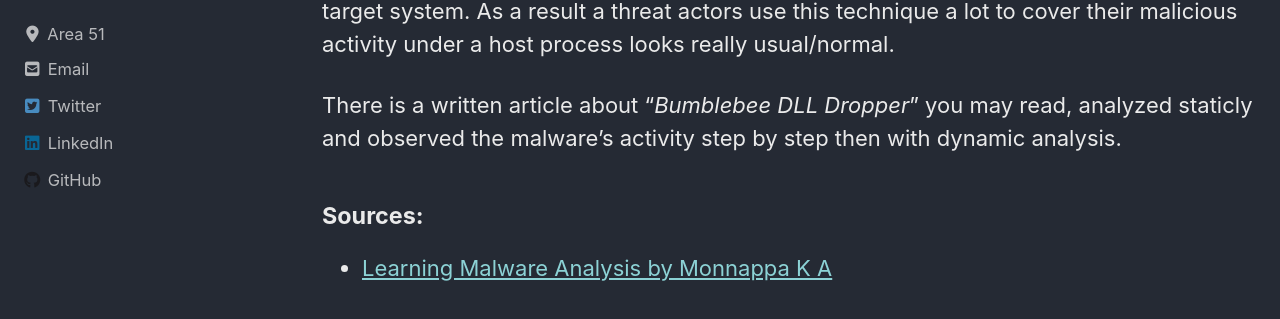
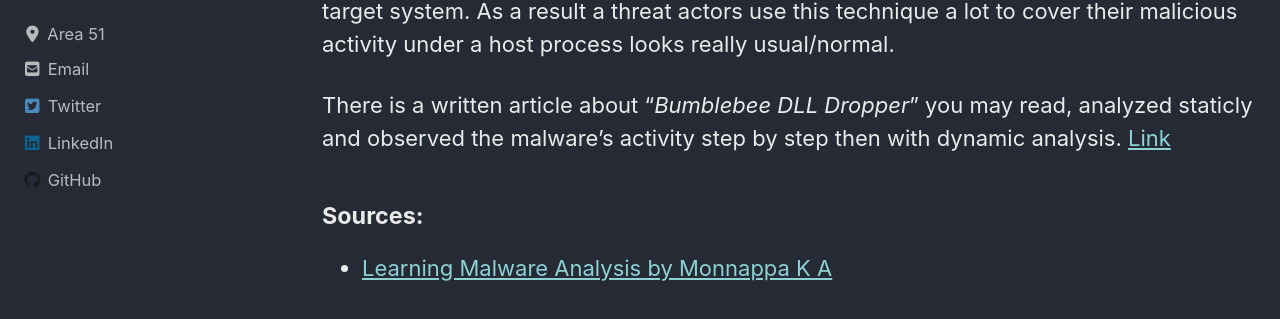
Before and after one commit to vvelitkn/vvelitkn.com, a Jekyll site: the page built from _posts/Malware-Analysis/2022-11-23-Why-attackers-particularly-use-DLLs.md, in a window 1280 px wide and 900 px high, scrolled down 1338 px. Shown: the part 135-454 px from the top of the window. Built offline with Jekyll 4.4.1, drawn with Linux system fonts in a browser that asks for light colours; cached includes are drawn as plain includes; nearby versions of some CDN libraries.

Commit message:
Update 2022-11-23-Why-attackers-particularly-use-DLLs.md

```diff
--- a/_posts/Malware-Analysis/2022-11-23-Why-attackers-particularly-use-DLLs.md
+++ b/_posts/Malware-Analysis/2022-11-23-Why-attackers-particularly-use-DLLs.md
@@ -19,7 +19,8 @@ The following list outlines some of the reasons why threat actors use this techn
 
 Most malware samples drop or download a malicious DLL, and load the DLL into memory space of another process. After loading the DLL into a process, the dropper/loader component deletes itself. So that when a dropper/loader executed by user cleans back to avoid tracking, covers itself under a legitimate process and got a chance to persist on target system. As a result a threat actors use this technique a lot to cover their malicious activity under a host process looks really usual/normal.
 
-There is a written article about "*Bumblebee DLL Dropper*" you may read, analyzed staticly and observed the malware's activity step by step then with dynamic analysis.
+There is a written article about "*Bumblebee DLL Dropper*" you may read, analyzed staticly and observed the malware's activity step by step then with dynamic analysis. [Link](https://vvelitkn.com/malware%20analysis/Bumblebee-Malware-Analysis-Part-1/)
 
 #### Sources:
+
 - [Learning Malware Analysis by Monnappa K A](https://www.oreilly.com/library/view/learning-malware-analysis/9781788392501/2f96c119-d568-4dbd-9209-c28d5377320e.xhtml)
```
